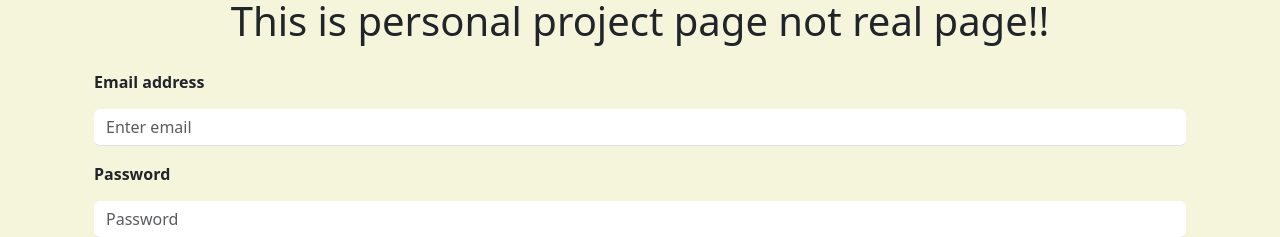
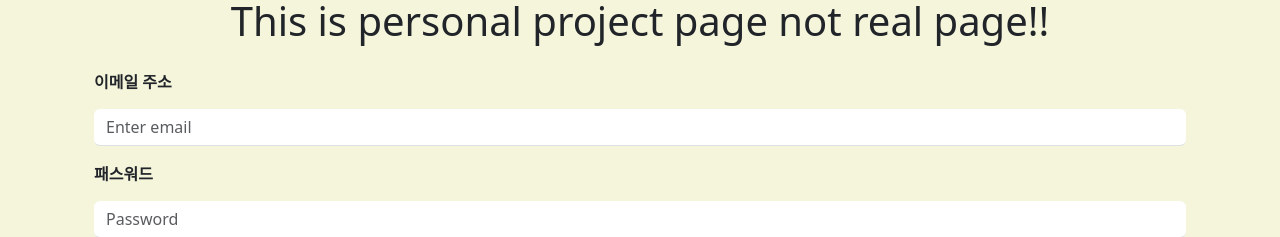
Before and after one commit to ken-do-it/noona-react-shppingMall, a React (Create React App) app: page /login in a window 1280 px wide. Shown: the part 371-608 px from the top of the page. Built offline with nearby package versions, Linux system fonts and the light colour scheme.

Commit message:
lan change from eng to kor

```diff
--- a/src/page/Login.js
+++ b/src/page/Login.js
@@ -12,11 +12,11 @@ const Login = () => {
 
       <Form className='login-form'>
       <Form.Group className="mb-3" controlId="formGroupEmail">
-        <Form.Label className='login-text'>Email address</Form.Label>
+        <Form.Label className='login-text'>이메일 주소 </Form.Label>
         <Form.Control className='input-box' type="email" placeholder="Enter email" />
       </Form.Group>
       <Form.Group className="mb-3" controlId="formGroupPassword">
-        <Form.Label className='login-text'>Password</Form.Label>
+        <Form.Label className='login-text'>패스워드</Form.Label>
         <Form.Control className='input-box' type="password" placeholder="Password" />
       </Form.Group>
 
```
